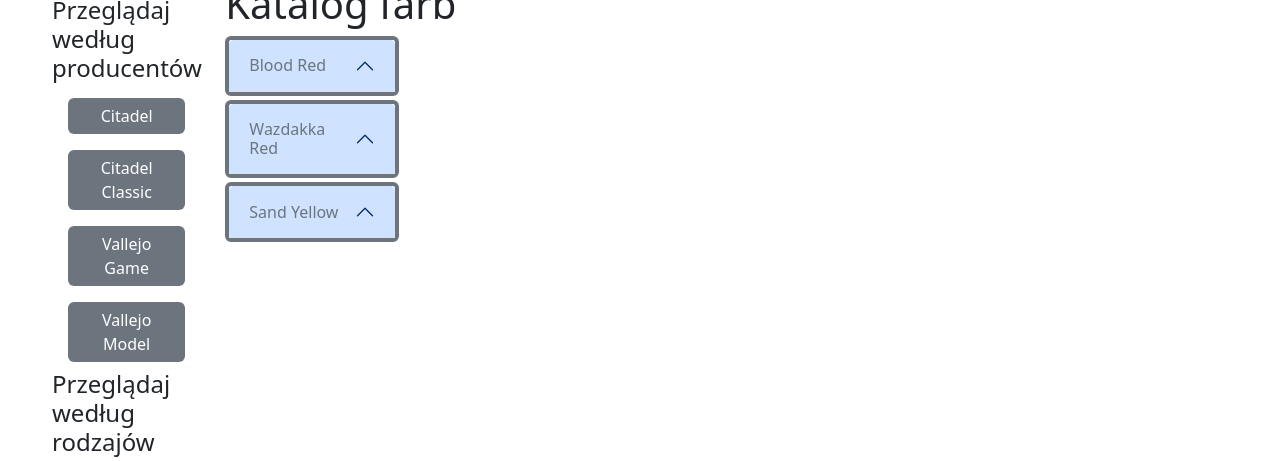
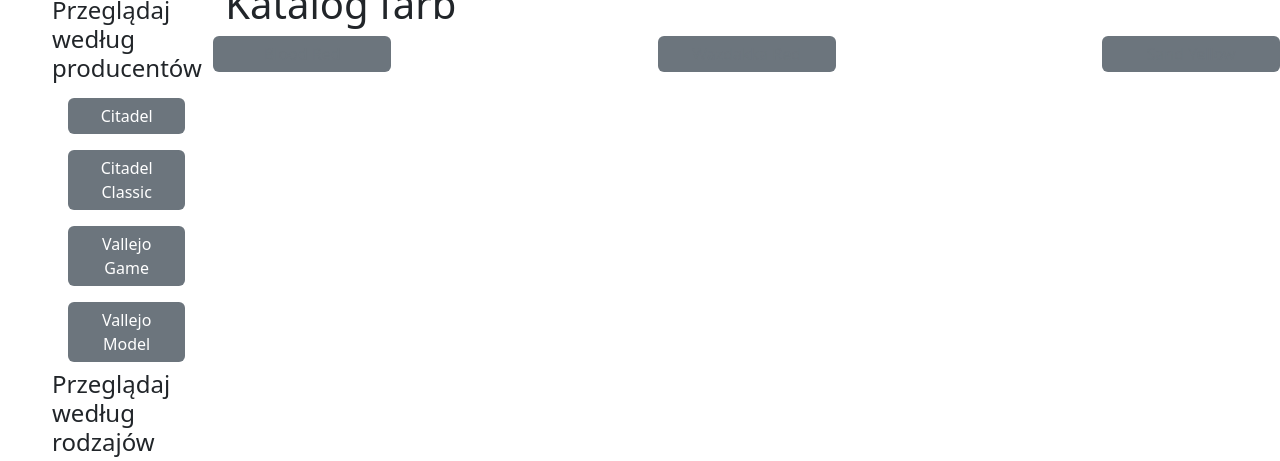
Before and after one commit to Maciekk119/WykazFarb, a Django app: page /katalog/type/1 in a window 1280 px wide. Shown: the part 136-597 px from the top of the page. Run offline with Django 4.2, Linux system fonts and the light colour scheme; data comes from the database, SQL or seed files in the repository; some libraries are stand-ins or nearby versions.

Commit message:
Catalogue view in rows

```diff
--- a/templates/catalogue.html
+++ b/templates/catalogue.html
@@ -2,34 +2,35 @@
     {% block content %}
     <h1>Katalog farb</h1>
 
-    <div class="col col-2 justify-content-between">
 
-        <div class="accordion " id="accordion">
+
+{#        <div class="accordion"  id="accordion">#}
         {% csrf_token %}
         {% for farba in paints%}
             {% with collapse=forloop.counter %}
-            <div>
-            <div class="accordion-item border-secondary border-4 my-1">
-                <h2 class="accordion-header ">
-                    <button class="accordion-button text-secondary "  style="background: #{{ farba.hex.Hex_Code }}" type="button" data-bs-toggle="collapse"
-                            data-bs-target="#collapse{{ collapse }}" aria-expanded="true"
-                            aria-controls="collapse{{ collapse }}">{{ farba }}
+
+{#            <div class="accordion-item border-secondary border-4 my-1">#}
+{#                <h2 class="accordion-header ">#}
+                    <button typeof="button" class="btn btn-secondary border-0 col-2 text-secondary"  style="background: #{{ farba.hex.Hex_Code }}" type="button"
+{#                            data-bs-toggle="collapse"#}
+{#                            data-bs-target="#collapse{{ collapse }}" aria-expanded=""#}
+{#                            aria-controls="collapse{{ collapse }}"#}
+                    >{{ farba }}
+{#                        #}
 
                     </button>
-                </h2>
+{#                </h2>#}
 
-            <div id="collapse{{ collapse }}" class="accordion-collapse collapse" data-bs-parent="#accordion">
-            <div class="accordion-body">
-                <a class="btn border-secondary border-2 text-secondary"  href="/odpowiedniki/{{ farba.id }}">Odpowiedniki</a>
-            </div>
-            </div>
-            </div>
-            </div>
+{#            <div id="collapse{{ collapse }}" class="accordion-collapse collapse" data-bs-parent="#accordion">#}
+{#            <div class="accordion-body">#}
+{#                <a class="btn border-secondary border-2 text-secondary"  href="/odpowiedniki/{{ farba.id }}">Odpowiedniki</a>#}
+{#            </div>#}
+{#            </div>#}
+{#            </div>#}
             {% endwith %}
         {% endfor %}
 
-        </div>
-    </div>
+{#        </div>#}
 
 
     {% endblock %}
--- a/templates/main.html
+++ b/templates/main.html
@@ -11,7 +11,7 @@
 </head>
 <body>
 
-<div class="container-fluid">
+<div class="container-fluid vh-100">
     <div class="row  bg-primary justify-content-between">
         <nav class="navbar bg-primary navbar-light">
 
@@ -101,16 +101,16 @@
 </div>
 
 
-<section>
-    <div class="row justify-content-left">
+<section class="h-100">
+    <div class="row justify-content-between h-100">
 
-        <div class="col-12 col-md-4 col-lg-2">
-            <menu>
+        <div class="col-4 col-md-4 col-lg-2 ">
+            <menu class>
                 <h4 class="h4">
                     Przeglądaj według producentów
                 </h4>
 
-                <ol class="list-group border-0 ">
+                <ol class="list-group border-0 h-100">
                     <li class="list-group-item border-0"><a href="/katalog/brand/1">
                         <button type="button" class="btn btn-secondary border-0 w-100">Citadel</button>
                     </a></li>
@@ -153,11 +153,12 @@
 
             </menu>
         </div>
-        <div class="col h-full justify-content-between align-items-center">
+        <div class="col-10 justify-content-between h-100">
 
-
+            <div class="row justify-content-between">
             {% block content %}
             {% endblock %}
+            </div>
         </div>
 
     </div>
--- a/templates/paintsets.html
+++ b/templates/paintsets.html
@@ -12,7 +12,7 @@
                     {% for pozycja1 in zestaw|slice:":1" %}
 
                         <h2 class="accordion-header ">
-                            <button class="accordion-button   text-secondary bg-white " type="button"
+                            <button class="accordion-button   text-secondarypyt bg-white " type="button"
                                     data-bs-toggle="collapse"
                                     data-bs-target="#collapse{{ collapse }}" aria-expanded="true"
                                     aria-controls="collapse{{ collapse }}">
```
